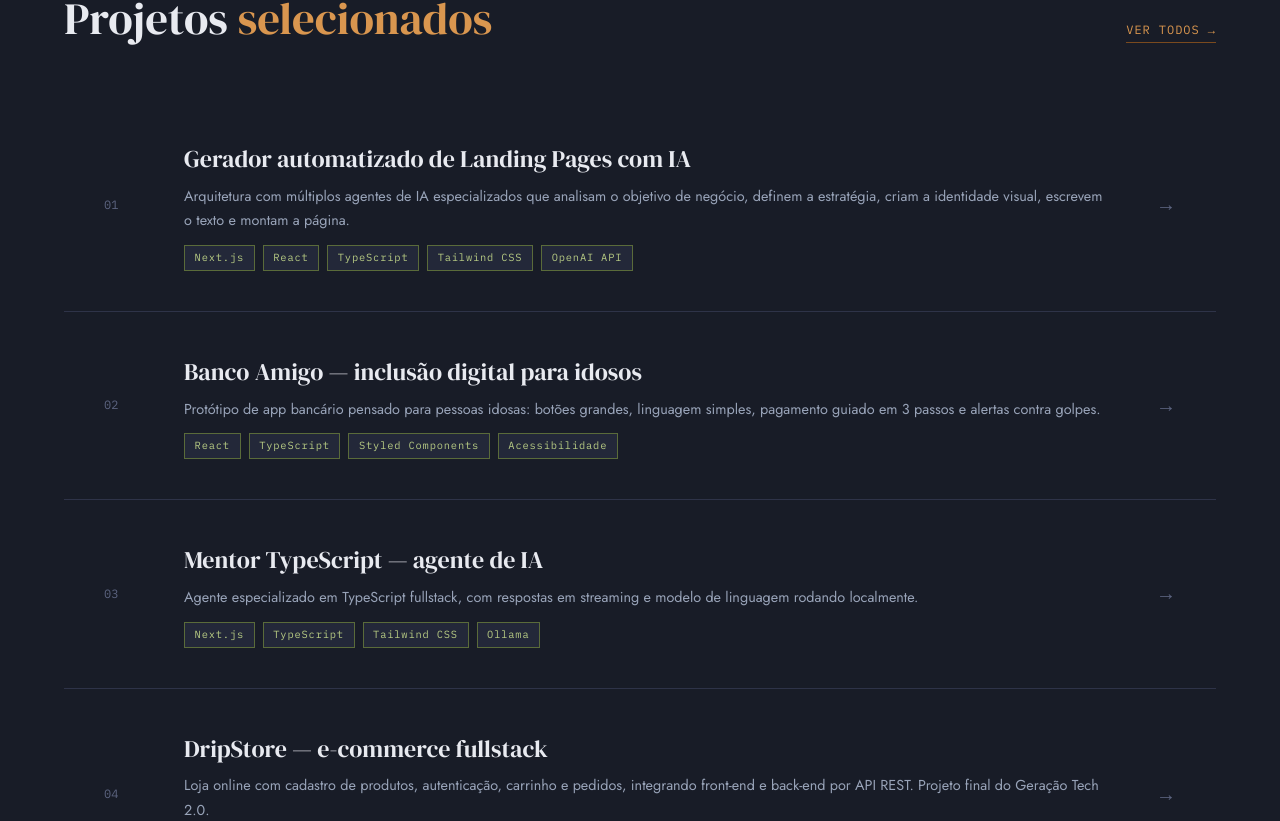
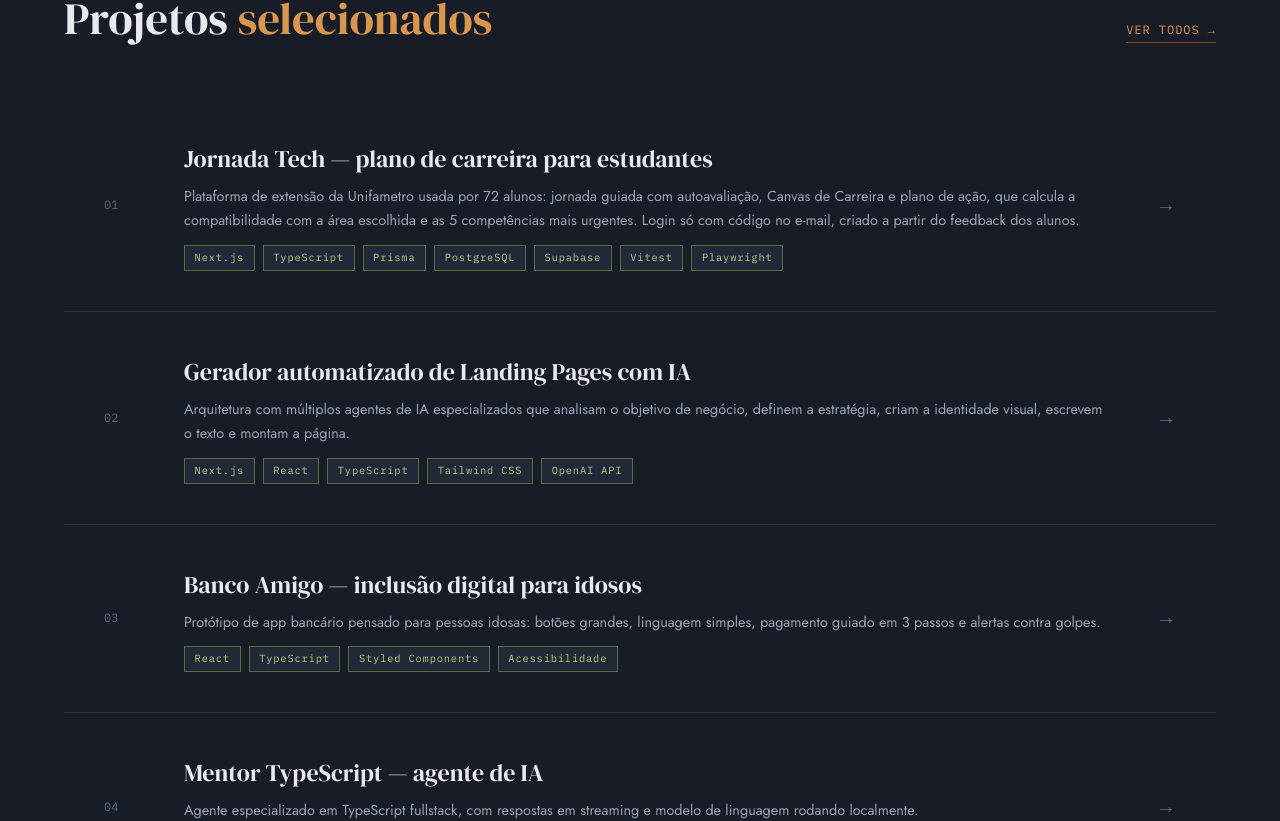
Before and after one commit to chagasbarros/portifolio, a Next.js app: page / in a window 1280 px wide. Shown: the part 2319-3140 px from the top of the page. Built offline with nearby package versions, Linux system fonts and the light colour scheme.

Commit message:
Adiciona Jornada Tech como projeto 01

```diff
--- a/src/data/index.ts
+++ b/src/data/index.ts
@@ -25,27 +25,34 @@ export const stackItems = [
 export const projects = [
   {
     num: "01",
+    name: "Jornada Tech — plano de carreira para estudantes",
+    desc: "Plataforma de extensão da Unifametro usada por 72 alunos: jornada guiada com autoavaliação, Canvas de Carreira e plano de ação, que calcula a compatibilidade com a área escolhida e as 5 competências mais urgentes. Login só com código no e-mail, criado a partir do feedback dos alunos.",
+    tags: ["Next.js", "TypeScript", "Prisma", "PostgreSQL", "Supabase", "Vitest", "Playwright"],
+    href: "https://github.com/chagasbarros/jornadatech",
+  },
+  {
+    num: "02",
     name: "Gerador automatizado de Landing Pages com IA",
     desc: "Arquitetura com múltiplos agentes de IA especializados que analisam o objetivo de negócio, definem a estratégia, criam a identidade visual, escrevem o texto e montam a página.",
     tags: ["Next.js", "React", "TypeScript", "Tailwind CSS", "OpenAI API"],
     href: "https://github.com/chagasbarros/lp",
   },
   {
-    num: "02",
+    num: "03",
     name: "Banco Amigo — inclusão digital para idosos",
     desc: "Protótipo de app bancário pensado para pessoas idosas: botões grandes, linguagem simples, pagamento guiado em 3 passos e alertas contra golpes.",
     tags: ["React", "TypeScript", "Styled Components", "Acessibilidade"],
     href: "https://github.com/chagasbarros/bancoAmigo",
   },
   {
-    num: "03",
+    num: "04",
     name: "Mentor TypeScript — agente de IA",
     desc: "Agente especializado em TypeScript fullstack, com respostas em streaming e modelo de linguagem rodando localmente.",
     tags: ["Next.js", "TypeScript", "Tailwind CSS", "Ollama"],
     href: "https://github.com/chagasbarros/ia-agent",
   },
   {
-    num: "04",
+    num: "05",
     name: "DripStore — e-commerce fullstack",
     desc: "Loja online com cadastro de produtos, autenticação, carrinho e pedidos, integrando front-end e back-end por API REST. Projeto final do Geração Tech 2.0.",
     tags: ["React", "Node.js", "Express", "MySQL"],
```
